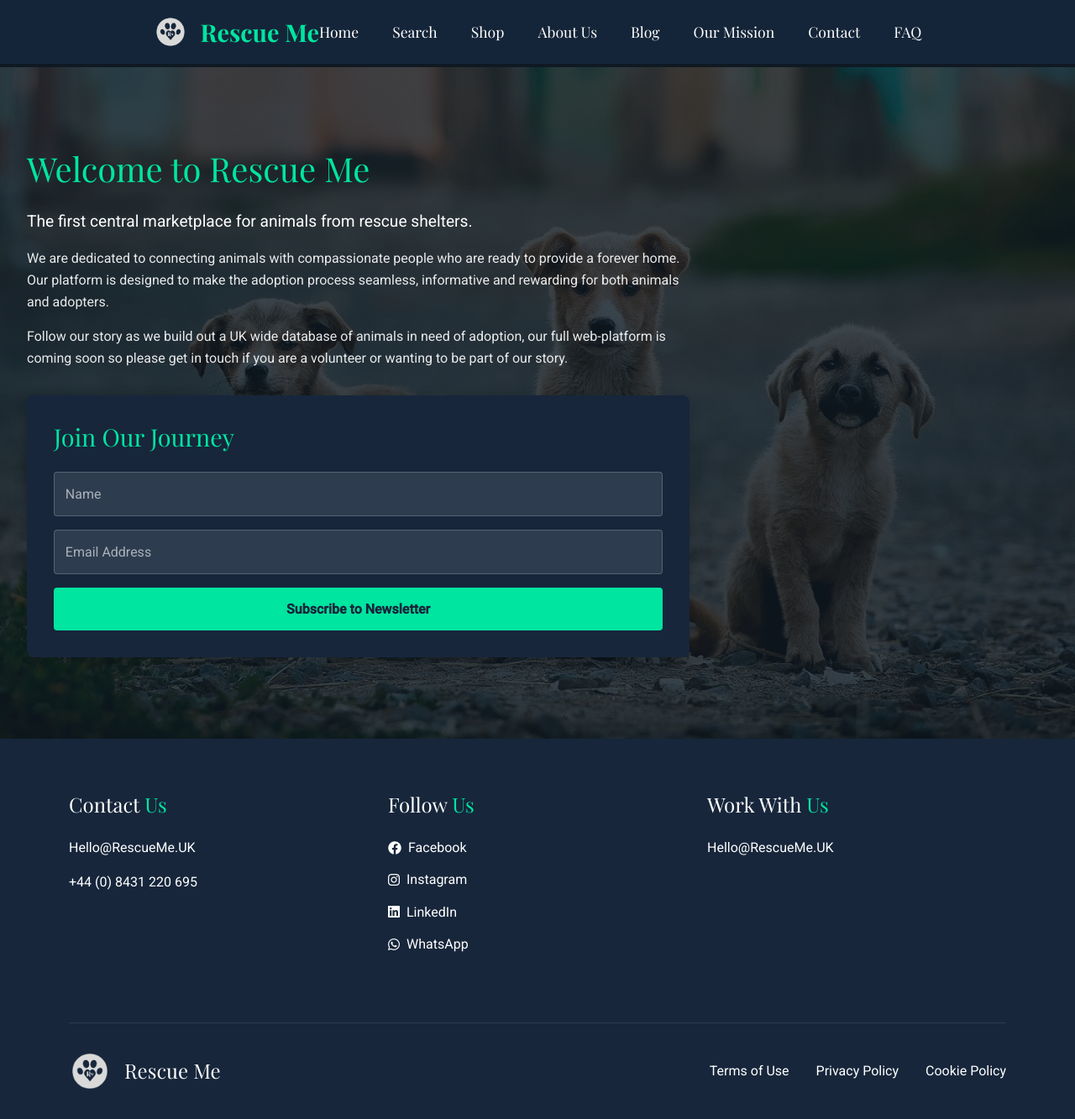
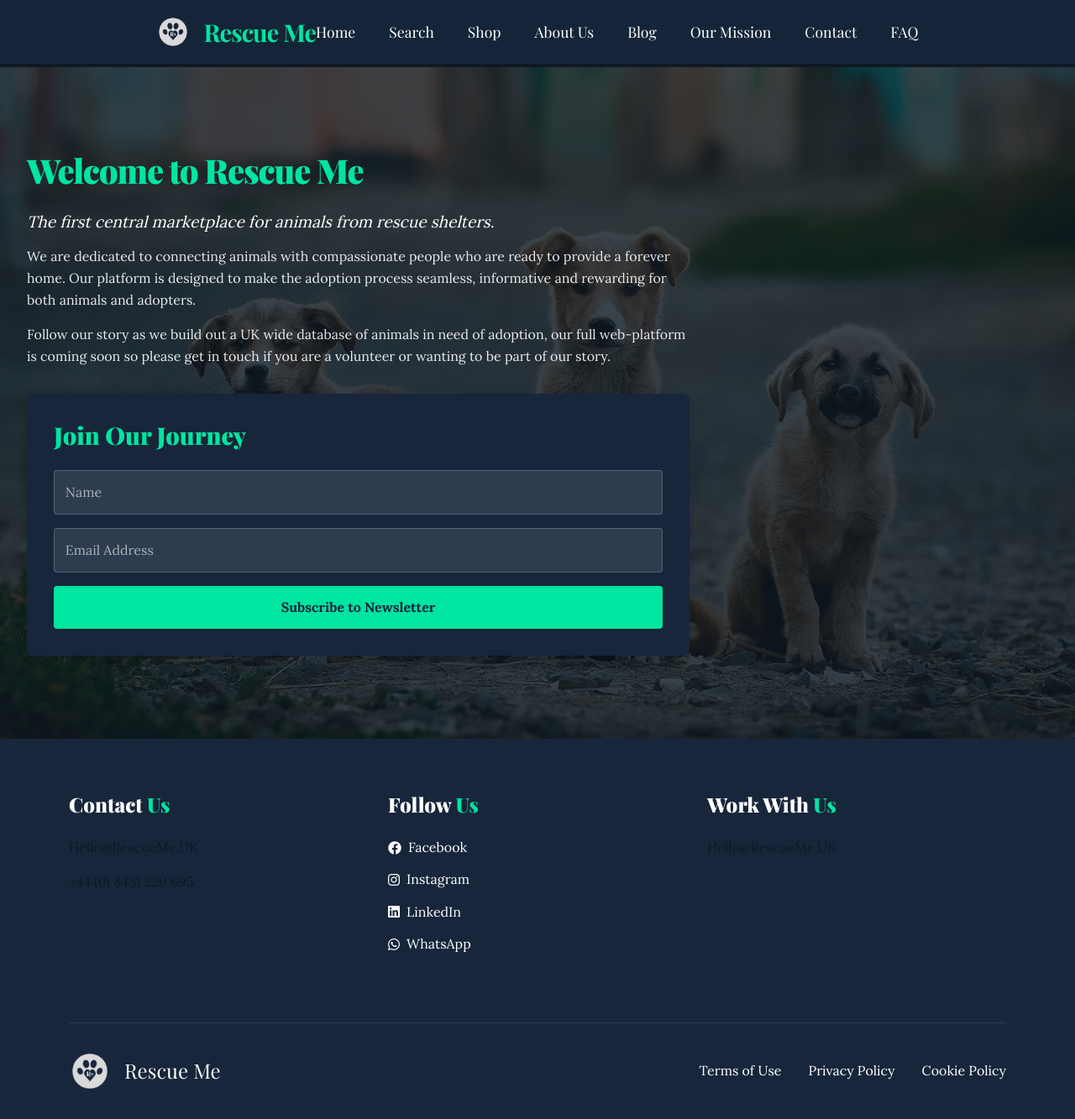
Before and after one commit to NikoAtillio/RescueMe, a Django app: page / in a window 1280 px wide. Shown: the whole page at 84% size. Run offline with Django 5.2, Linux system fonts and the light colour scheme.

Commit message:
Enhance typography styles and update font usage across templates; introduce new subtitle class for improved text presentation.

```diff
--- a/apps/core/static/core/css/styles.css
+++ b/apps/core/static/core/css/styles.css
@@ -5,9 +5,41 @@
     --text-color: #FFFFFF;
     --background-color: #0F1923;
     --font-heading: 'Playfair Display', serif;
-    --font-body: 'Roboto', sans-serif;
+    --font-heading-weight: 900; /* Black */
+    --font-subtitle: 'Playfair Display', serif;
+    --font-subtitle-style: italic;
+    --font-body: 'Lora', serif;
 }
 
+h1, h2, h3, h4, h5, h6 {
+    font-family: var(--font-heading) !important;
+    font-weight: var(--font-heading-weight, 400); /* Default weight */
+}
+
+h1 {
+    font-family: var(--font-heading);
+    font-weight: var(--font-heading-weight);
+    font-size: 3.5rem; /* 55pt equivalent */
+    letter-spacing: -0.03em; /* Matches the -30 letter spacing */
+    line-height: 1.2;
+}
+
+/* Subtitles */
+.subtitle {
+    font-family: var(--font-subtitle);
+    font-style: var(--font-subtitle-style);
+    font-size: 1.6rem; /* Adjust as needed */
+    line-height: 1.4;
+    color: #17263B; /* Same color for consistency */
+}
+
+/* Body Text */
+p {
+    font-family: var(--font-body);
+    font-size: 1rem; /* 15pt equivalent */
+    line-height: 1.6;
+    color: #0F1923; /* Slightly lighter for readability */
+}
 /* Base Styles */
 body {
     font-family: var(--font-body);
--- a/apps/core/templates/components/base.html
+++ b/apps/core/templates/components/base.html
@@ -12,7 +12,7 @@
     <link href="https://cdn.jsdelivr.net/npm/bootstrap@5.3.0/dist/css/bootstrap.min.css" rel="stylesheet">
 
     <!-- Google Fonts -->
-    <link href="https://fonts.googleapis.com/css2?family=Playfair+Display:wght@400;700&family=Roboto:wght@300;400;500&display=swap" rel="stylesheet">
+    <link href="https://fonts.googleapis.com/css2?family=Playfair+Display:wght@400;700;900&family=Lora:wght@400;700&display=swap" rel="stylesheet">
 
     <!-- Font Awesome -->
     <link href="https://cdnjs.cloudflare.com/ajax/libs/font-awesome/6.0.0/css/all.min.css" rel="stylesheet">
--- a/apps/core/templates/core/index.html
+++ b/apps/core/templates/core/index.html
@@ -12,7 +12,7 @@
         <div class="header-content">
             <div class="text-content">
                 <h1>Welcome to Rescue Me</h1>
-                <p>The first central marketplace for animals from rescue shelters.</p>
+                <p class="subtitle">The first central marketplace for animals from rescue shelters.</p>
                 <div class="description">
                     <p>We are dedicated to connecting animals with compassionate people who are ready to provide a forever home. Our platform is designed to make the adoption process seamless, informative and rewarding for both animals and adopters.</p>
                     <p>Follow our story as we build out a UK wide database of animals in need of adoption, our full web-platform is coming soon so please get in touch if you are a volunteer or wanting to be part of our story.</p>
```
